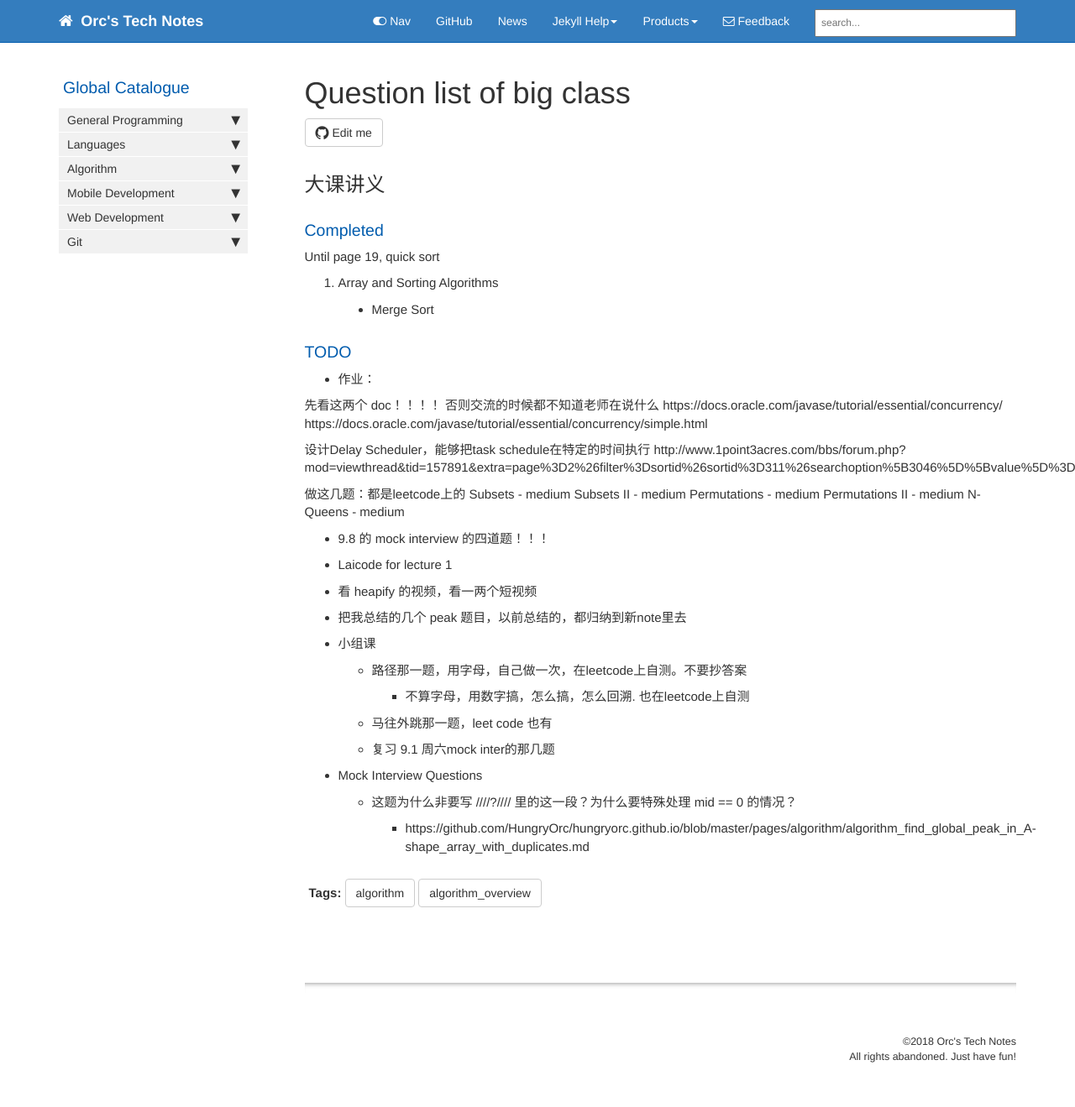
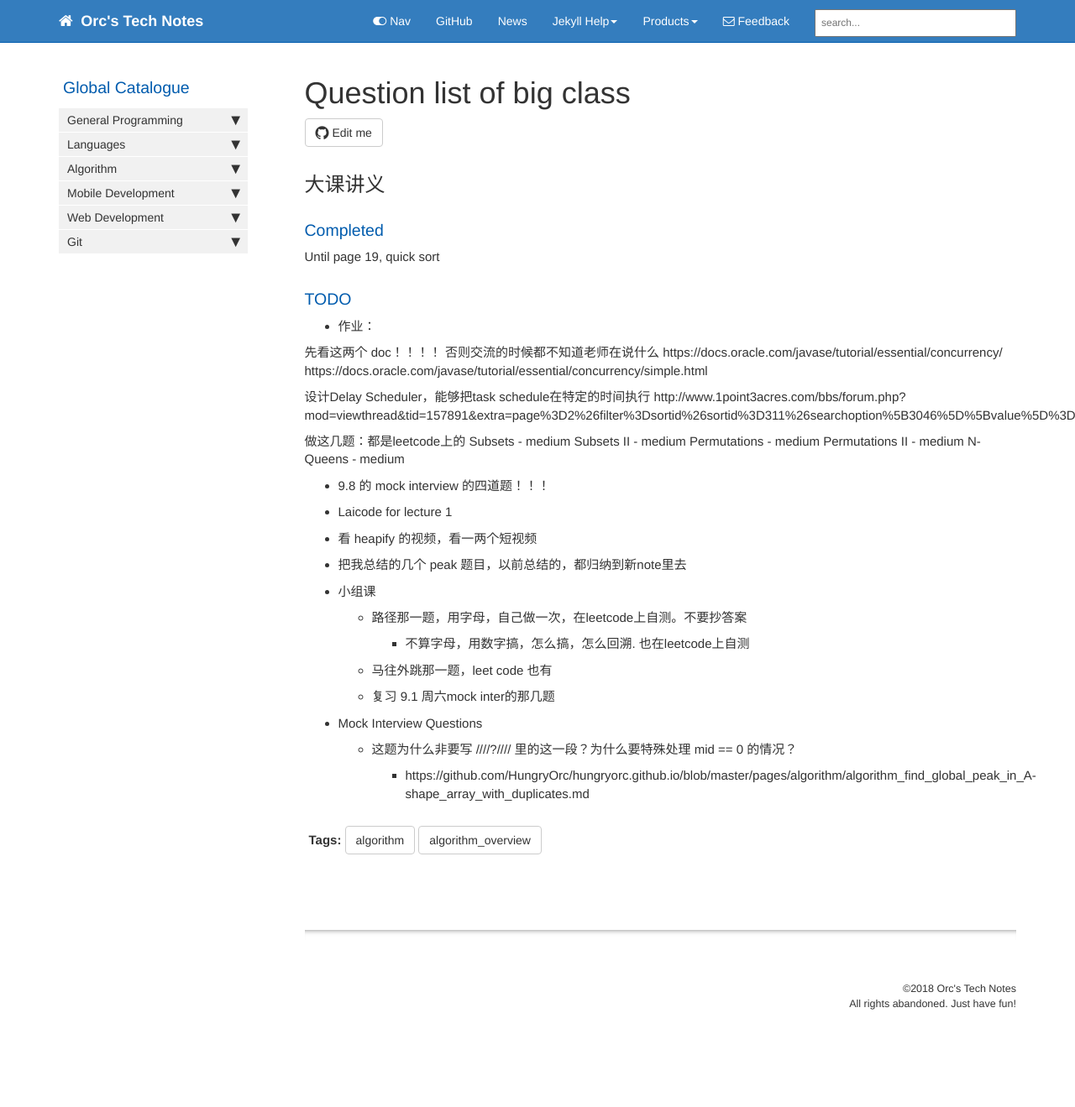
Before and after one commit to HungryOrc/hungryorc.github.io, a Jekyll site: the page built from pages/algorithm/algorithm_todo.md, in a window 1280 px wide. Shown: the whole page at 84% size. Built offline with Jekyll 4.4.1, drawn with Linux system fonts in a browser that asks for light colours; nearby versions of some CDN libraries; comment, search, counter and statistics services are not loaded; after the commit the page ends 1256 px from its top, so only the background shows below that.

Commit message:
Update algorithm_todo.md

```diff
--- a/pages/algorithm/algorithm_todo.md
+++ b/pages/algorithm/algorithm_todo.md
@@ -13,8 +13,6 @@ toc: false
 ### Completed
 Until page 19, quick sort
 
-1. Array and Sorting Algorithms
-* Merge Sort
 
 ### TODO
 
```
